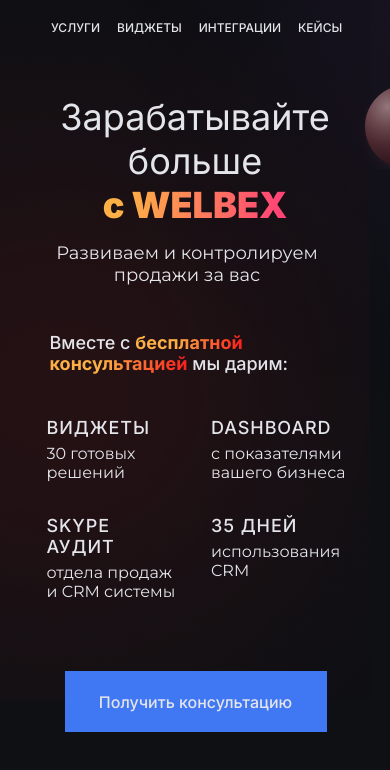
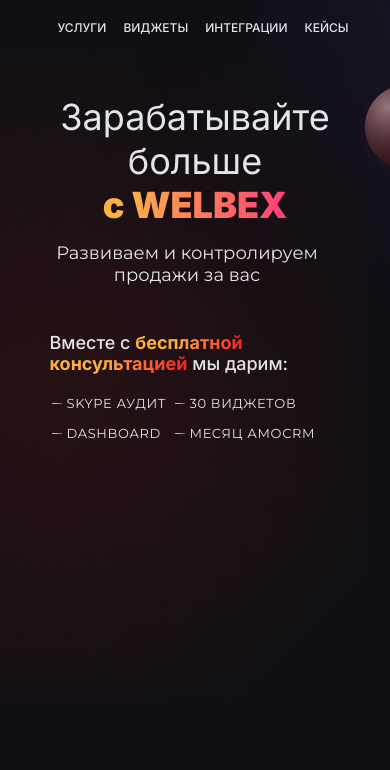
Before and after one commit to Feelcover/welbex, a Next.js app: page / in a window 390 px wide. Shown: the top 770 px of the page. Built offline with nearby package versions, Linux system fonts and the light colour scheme.

Commit message:
выделить из Main компоненты, корректировать адаптив

```diff
--- /dev/null
+++ b/components/Gifts/Gifts.module.scss
@@ -0,0 +1,30 @@
+.gift {
+  display: flex;
+  flex-direction: column;
+  min-width: 135px;
+
+  &__title {
+    color: #e4e5ea;
+    text-align: right;
+    font-family: "Inter";
+    font-size: 18px;
+    font-weight: 500;
+    letter-spacing: 0.9px;
+    text-transform: uppercase;
+    margin: 0 0 6px;
+    @media all and (max-width: 850px) {
+      text-align: left;
+    }
+  }
+
+  &__description {
+    color: #e4e5ea;
+    text-align: right;
+    font-family: "Montserrat";
+    font-size: 16px;
+    font-weight: 400;
+    @media all and (max-width: 850px) {
+      text-align: left;
+    }
+  }
+}
--- /dev/null
+++ b/components/Gifts/Gifts.tsx
@@ -0,0 +1,19 @@
+import React, { FC } from "react";
+import styles from "./Gifts.module.scss";
+
+interface IGifts{
+  title: string,
+  description: string
+}
+
+
+const Gifts:FC<IGifts> = ({title, description}) => {
+  return (
+    <div className={styles.gift}>
+      <p className={styles.gift__title}>{title}</p>
+      <span className={styles.gift__description}>{description}</span>
+    </div>
+  );
+};
+
+export default Gifts;
--- /dev/null
+++ b/components/Gifts/GiftsMobile/GiftsMobile.module.scss
@@ -0,0 +1,21 @@
+.giftsItem {
+  display: flex;
+  align-items: center;
+  &__line {
+    background-image: url(/images/line.svg);
+    width: 10px;
+    height: 1px;
+    margin-right: 5px;
+  }
+  &__text {
+    margin: 0;
+    color: #e4e5ea;
+    font-family: "Montserrat";
+    font-size: 13px;
+    font-style: normal;
+    font-weight: 400;
+    line-height: normal;
+    letter-spacing: 0.65px;
+    text-transform: uppercase;
+  }
+}
--- /dev/null
+++ b/components/Gifts/GiftsMobile/GiftsMobile.tsx
@@ -0,0 +1,14 @@
+import React, { FC } from "react";
+import styles from "./GiftsMobile.module.scss";
+
+const GiftsMobile: FC<{ text: string }> = ({ text }) => {
+  return (
+
+    <div className={styles.giftsItem}>
+      <div className={styles.giftsItem__line} />
+      <p className={styles.giftsItem__text}>{text}</p>
+    </div>
+  );
+};
+
+export default GiftsMobile;
--- a/components/Header/Header.module.scss
+++ b/components/Header/Header.module.scss
@@ -10,8 +10,9 @@
 
   @media all and (max-width: 1200px) {
     padding: 57px 20px 60px;
+    justify-content: center;
+  }
 
-  }
   @media all and (max-width: 550px) {
     max-width: 320px;
     min-height: 55px;
--- a/components/Header/Header.tsx
+++ b/components/Header/Header.tsx
@@ -6,7 +6,7 @@
 import { useMediaQuery } from "@/hooks";
 
 const Header = () => {
-  const isTablet = useMediaQuery(1150);
+  const isTablet = useMediaQuery(1200);
   const isIntermediate = useMediaQuery(740);
   const isMobile = useMediaQuery(560);
 
--- a/components/Main/Main.module.scss
+++ b/components/Main/Main.module.scss
@@ -1,10 +1,10 @@
 .main {
   width: 100%;
-  max-width: 1140px;
+  max-width: 1144px;
   margin: 0 auto;
   transition: all 0.4s ease-in-out;
   @media all and (max-width: 1200px) {
-    max-width: 800px;
+    max-width: 700px;
   }
 
   .wrapper {
@@ -27,7 +27,6 @@
       }
       @media all and (max-width: 320px) {
         text-align: left;
-
       }
 
       .title {
@@ -36,6 +35,7 @@
         font-size: 48px;
         font-weight: 400;
         margin: 0;
+
         @media all and (max-width: 550px) {
           font-size: 36px;
         }
@@ -86,9 +86,13 @@
         font-family: "Inter";
         font-size: 18px;
         font-weight: 500;
-        margin: 16px 0 43px 3px;
+        margin: 18px 0 43px 3px;
+
         @media all and (max-width: 850px) {
           text-align: left;
+        }
+        @media all and (max-width: 850px) {
+          margin: 16px 0 21px 3px;
         }
 
         &__Logo {
@@ -101,8 +105,7 @@
           font-weight: 700;
           letter-spacing: 0.9px;
           text-transform: uppercase;
-          @media all and (max-width: 550px){
-
+          @media all and (max-width: 550px) {
             text-transform: lowercase;
             letter-spacing: 0;
           }
@@ -112,55 +115,9 @@
       .gifts {
         display: grid;
         grid-template-columns: 1fr 1fr;
-        gap: 33px 32px;
-        &__widgets {
-          display: flex;
-          flex-direction: column;
-          min-width: 135px;
-        }
+        gap: 32px 30px;
+      }
 
-        &__dashboard {
-          display: flex;
-          flex-direction: column;
-          min-width: 135px;
-        }
-
-        &__skype {
-          display: flex;
-          flex-direction: column;
-          min-width: 135px;
-        }
-
-        &__crm {
-          display: flex;
-          flex-direction: column;
-          min-width: 135px;
-        }
-
-        &__title {
-          color: #e4e5ea;
-          text-align: right;
-          font-family: "Inter";
-          font-size: 18px;
-          font-weight: 500;
-          letter-spacing: 0.9px;
-          text-transform: uppercase;
-          margin: 0 0 6px;
-          @media all and (max-width: 850px) {
-            text-align: left;
-          }
-        }
-        &__description {
-          color: #e4e5ea;
-          text-align: right;
-          font-family: "Montserrat";
-          font-size: 16px;
-          font-weight: 400;
-          @media all and (max-width: 850px) {
-            text-align: left;
-          }
-        }
-      }
       .button {
         width: 262px;
         height: 61px;
@@ -171,7 +128,7 @@
         font-family: "Inter";
         font-size: 16px;
         font-weight: 500;
-        margin: 61px 0 0 39px;
+        margin: 63px 0 0 37px;
         cursor: pointer;
         position: relative;
         transition: all 0.4s ease-in-out;
@@ -221,6 +178,12 @@
           }
         }
       }
+      .giftsMobile {
+        display: grid;
+        grid-template-columns: 123px 164px;
+        gap: 14px 0;
+        align-self: center;
+      }
     }
   }
 }
--- a/components/Main/Main.tsx
+++ b/components/Main/Main.tsx
@@ -1,8 +1,12 @@
 import React from "react";
 import { motion } from "framer-motion";
 import styles from "./Main.module.scss";
+import { useMediaQuery } from "@/hooks";
+import GiftsMobile from "../Gifts/GiftsMobile/GiftsMobile";
+import Gifts from "../Gifts/Gifts";
 
 const Main = () => {
+  const isMobile = useMediaQuery(400);
   return (
     <main className={styles.main}>
       <div className={styles.wrapper}>
@@ -50,6 +54,8 @@
               {""} мы дарим:
             </p>
           </motion.div>
+          {!isMobile && (
+            <>
               <div className={styles.gifts}>
                 <motion.div
                   transition={{
@@ -59,12 +65,7 @@
                   initial={{ opacity: 0 }}
                   animate={{ opacity: 1 }}
                 >
-              <div className={styles.gifts__widgets}>
-                <p className={styles.gifts__title}>Виджеты</p>
-                <span className={styles.gifts__description}>
-                  30 готовых решений
-                </span>
-              </div>
+                  <Gifts title="Виджеты" description="30 готовых решений" />
                 </motion.div>
                 <motion.div
                   transition={{
@@ -74,12 +75,10 @@
                   initial={{ opacity: 0 }}
                   animate={{ opacity: 1 }}
                 >
-              <div className={styles.gifts__dashboard}>
-                <p className={styles.gifts__title}>Dashboard</p>
-                <span className={styles.gifts__description}>
-                  с показателями вашего бизнеса
-                </span>
-              </div>
+                  <Gifts
+                    title="Dashboard"
+                    description="с показателями вашего бизнеса"
+                  />
                 </motion.div>
                 <motion.div
                   transition={{
@@ -89,12 +88,10 @@
                   initial={{ opacity: 0 }}
                   animate={{ opacity: 1 }}
                 >
-              <div className={styles.gifts__skype}>
-                <p className={styles.gifts__title}>Skype Аудит</p>
-                <span className={styles.gifts__description}>
-                  отдела продаж и CRM системы
-                </span>
-              </div>
+                  <Gifts
+                    title="Skype Аудит"
+                    description="отдела продаж и CRM системы"
+                  />
                 </motion.div>
                 <motion.div
                   transition={{
@@ -104,12 +101,7 @@
                   initial={{ opacity: 0 }}
                   animate={{ opacity: 1 }}
                 >
-              <div className={styles.gifts__crm}>
-                <p className={styles.gifts__title}>35 дней</p>
-                <span className={styles.gifts__description}>
-                  использования CRM
-                </span>
-              </div>
+                  <Gifts title="35 дней" description="использования CRM" />
                 </motion.div>
               </div>
               <motion.div
@@ -122,6 +114,52 @@
               >
                 <button className={styles.button}>Получить консультацию</button>
               </motion.div>
+            </>
+          )}
+          {isMobile && (
+            <div className={styles.giftsMobile}>
+              <motion.div
+                transition={{
+                  delay: 1.7,
+                  duration: 0.4,
+                }}
+                initial={{ opacity: 0 }}
+                animate={{ opacity: 1 }}
+              >
+                <GiftsMobile text="Skype аудит" />
+              </motion.div>
+              <motion.div
+                transition={{
+                  delay: 1.8,
+                  duration: 0.4,
+                }}
+                initial={{ opacity: 0 }}
+                animate={{ opacity: 1 }}
+              >
+                <GiftsMobile text="30 виджетов" />
+              </motion.div>
+              <motion.div
+                transition={{
+                  delay: 1.9,
+                  duration: 0.4,
+                }}
+                initial={{ opacity: 0 }}
+                animate={{ opacity: 1 }}
+              >
+                <GiftsMobile text="Dashboard" />
+              </motion.div>
+              <motion.div
+                transition={{
+                  delay: 2,
+                  duration: 0.4,
+                }}
+                initial={{ opacity: 0 }}
+                animate={{ opacity: 1 }}
+              >
+                <GiftsMobile text="Месяц аmoCRM" />
+              </motion.div>
+            </div>
+          )}
         </section>
       </div>
     </main>
```
Also changed, not shown: public/images/line.svg (added). Lines whose indentation alone changed are shown as unchanged.
